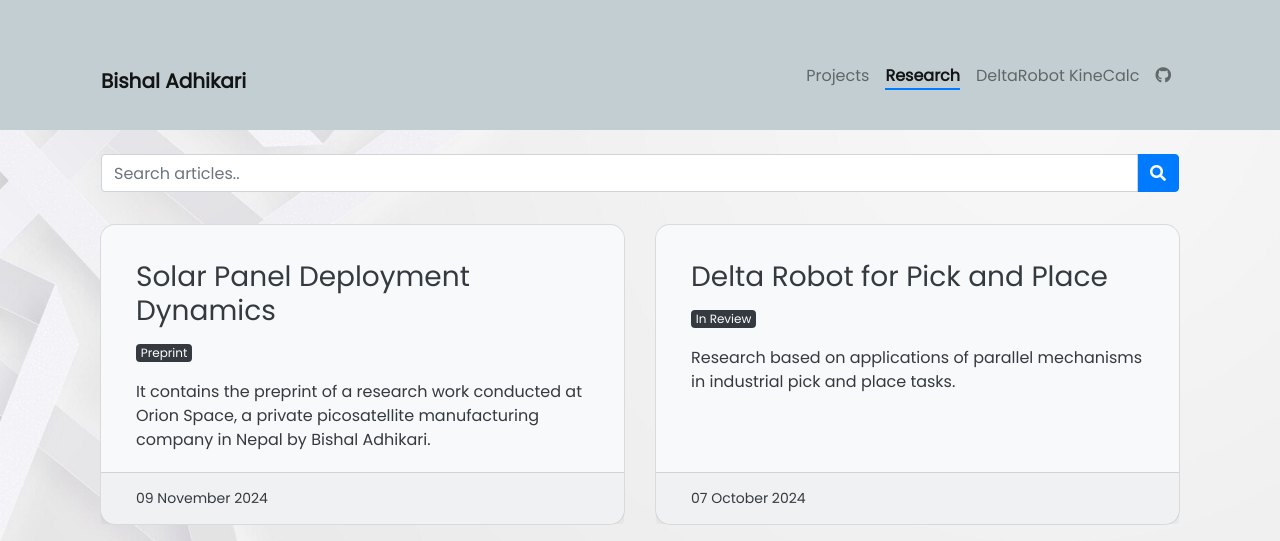
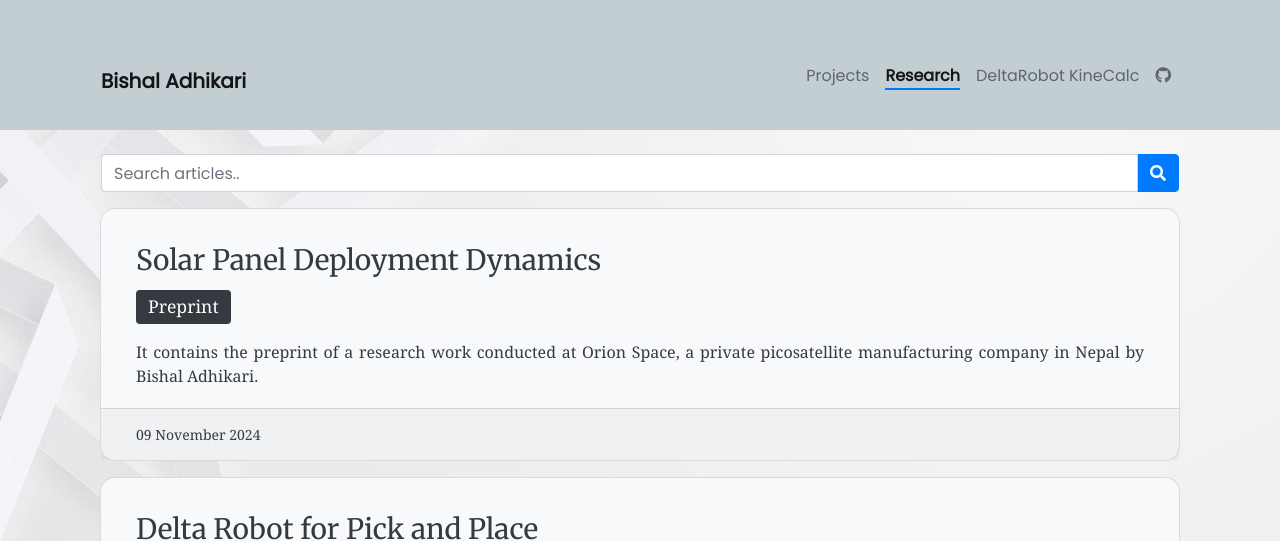
Before and after one commit to WinnerBishal/myportfolio, a Jekyll site: the page built from pages/articles.html, in a window 1280 px wide. Shown: the top 541 px of the page. Built offline with Jekyll 4.4.1, drawn with Linux system fonts in a browser that asks for light colours; nearby versions of some CDN libraries; some web fonts are replaced; comment, search, counter and statistics services are not loaded; grey boxes are pictures that could not be loaded.

Commit message:
Changed research page

```diff
--- a/_includes/articles.html
+++ b/_includes/articles.html
@@ -10,10 +10,8 @@
       })
 </script>
 
-<div class="card-group mt-2">
-
+<div class="container mt-2">
   {% for post in site.posts %}
-
     {% comment %} Default Styles {% endcomment %}
     {% assign card_style = '' %}
     {% assign text_style = 'text-dark' %}
@@ -41,16 +39,17 @@
       {% assign article_url = post.url | relative_url %}
     {% endif %}
 
-    <div class="col-lg-6 my-3 wow animated fadeIn" data-wow-delay=".15s">
+    <div class="row mb-3">
+      <div class="col-12 wow animated fadeIn" data-wow-delay=".15s">
         <a href="{{ article_url }}" class="article card {{ card_style }}">
           <div class="card-body {{ text_style }}">
-          <h3 class="card-title">{{ post.title }}</h3>
-          <p class="card-text">
+            <h3 class="card-title" style="font-family: 'Merriweather', 'Times New Roman', serif;">{{ post.title }}</h3>
+            <p class="card-text" style="font-family: 'Source Serif Pro', 'Georgia', serif;">
               {% for tag in post.tags %}
-              <span class="badge {{ badge_style }}">{{ tag }}</span>
+                <span class="badge {{ badge_style }}" style="font-size: 1.1rem; padding: 8px 12px; margin-right: 8px;">{{ tag }}</span>
               {% endfor %}
             </p>
-          <p class="card-text">
+            <p class="card-text" style="font-family: 'Source Serif Pro', 'Georgia', serif; text-align: justify;">
               {% if post.description %}
                 {{ post.description }}
               {% else %}
@@ -58,11 +57,15 @@
               {% endif %}
             </p>
           </div>
-        <div class="card-footer {{ text_style }}">
+          <div class="card-footer {{ text_style }}" style="font-family: 'Source Serif Pro', 'Georgia', serif;">
             {{ post.date | date_to_long_string }}
           </div>
         </a>
       </div>
+    </div>
   {% endfor %}
+</div>
 
-</div>
+<style>
+  @import url('https://fonts.googleapis.com/css2?family=Merriweather:ital,wght@0,400;0,700;1,400;1,700&family=Source+Serif+Pro:ital,wght@0,400;0,600;1,400;1,600&display=swap');
+</style>
```
Lines whose indentation alone changed are shown as unchanged.
